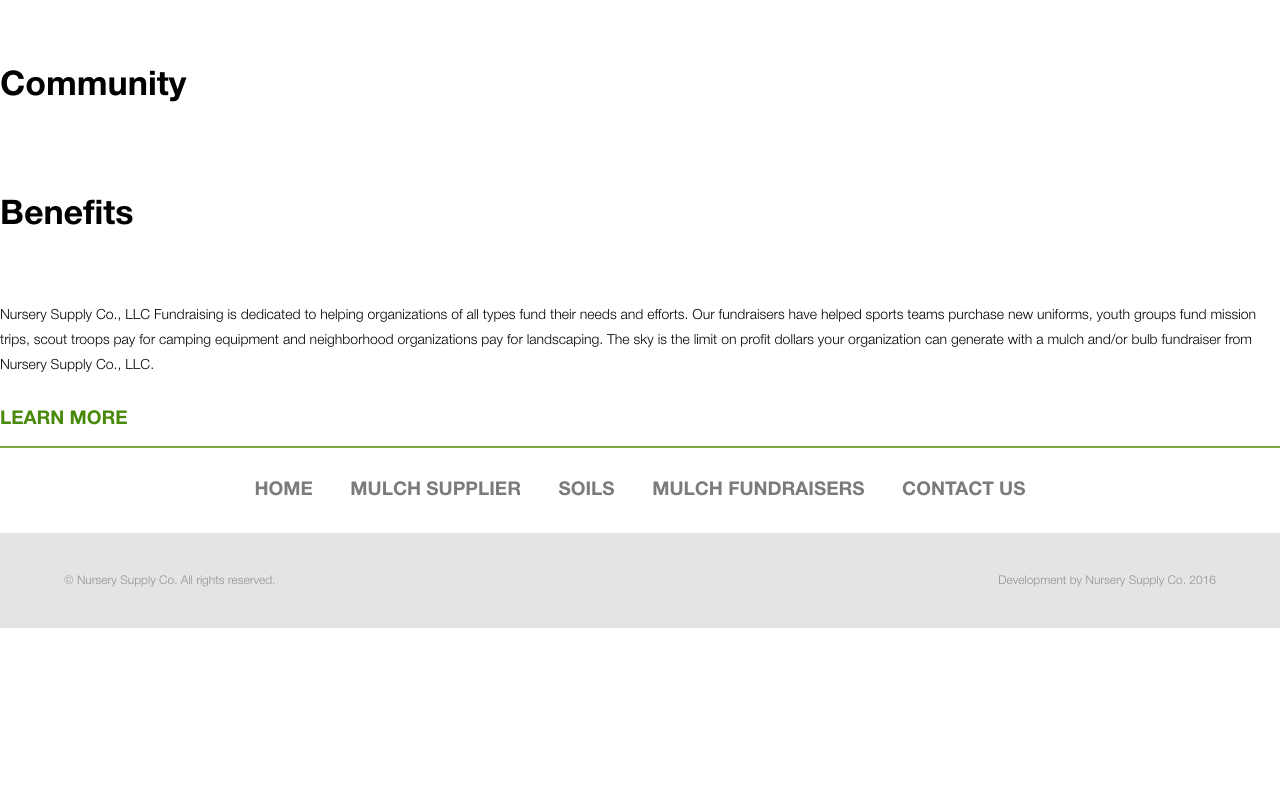
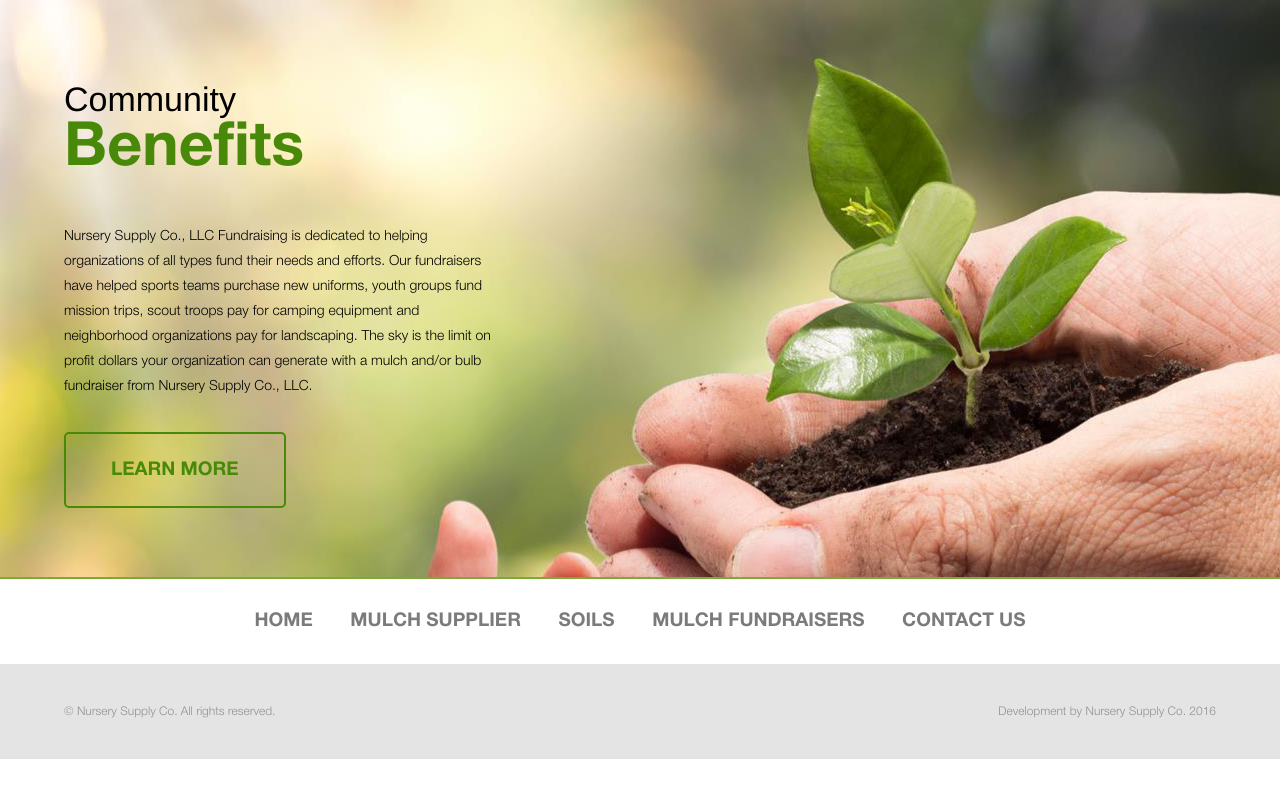
Before and after one commit to Coffalmer/nurserysupplies, a website: page app/index.html in a window 1280 px wide. Drawn offline with Linux system fonts and the light colour scheme.

Commit message:
finish benefits block

```diff
--- a/app/sass/_benefits.sass
+++ b/app/sass/_benefits.sass
@@ -1,24 +1,40 @@
 .benefits
-
+    background-image: url("../img/secondBackground.png")
+    background-size: cover
+    background-repeat: no-repeat
 
     &__content
-
+        padding: 80px 5%
 
         h1
             font-size: 2.429em
-            line-height: 3.786em
-            font-weight: light
+            font-weight: lighter
             color: $blackColor
+            margin: 0
 
         span
-           // font-size: 3.857em
-            line-height: 3.786em
+            font-size: 1.8em
             font-weight: bold
             color: $headerColor
 
 
         p
+            width: 440px
             color: $blackColor
+            padding: 30px 0
 
         a
             color: $headerColor
+            border: 2px solid $headerColor
+            border-radius: 5px
+            padding: 1.429em 3.214rem
+            transition: border-color 0.3s
+
+        a:hover
+            border-color: $lineColor
+
+        @media screen and (max-width: 500px)
+            text-align: left
+
+            p
+                width: 100%
--- a/app/sass/_fonts.sass
+++ b/app/sass/_fonts.sass
@@ -1,7 +1,7 @@
 @font-face
     font-family: "Helvetica"
     src: url("../fonts/HNLight.otf")
-    font-weight: light
+    font-weight: lighter
 
 @font-face
     font-family: "Helvetica"
```
Also changed, not shown: app/css/main.css, app/css/main.min.css.
